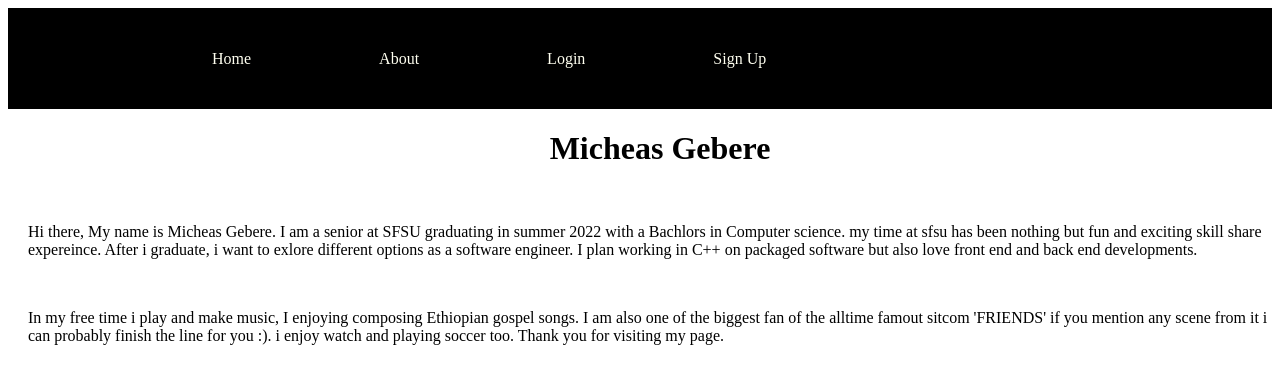
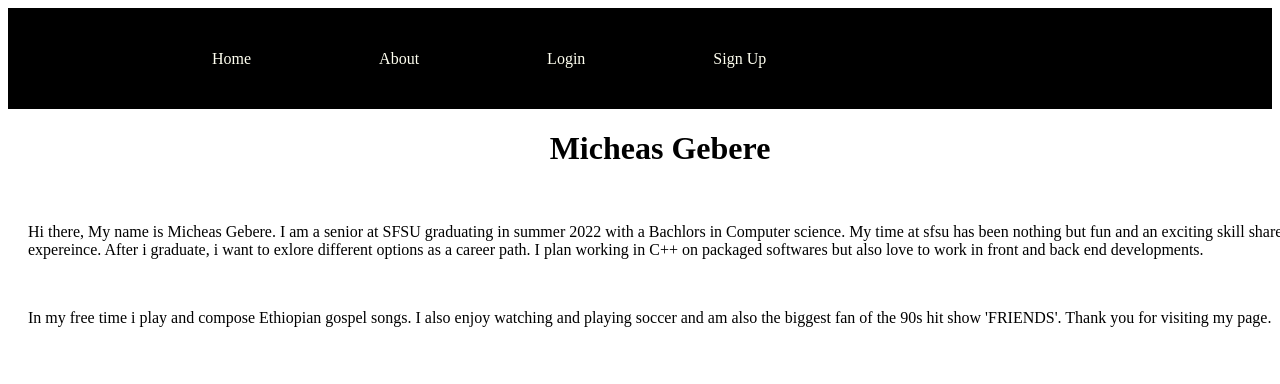
Before and after one commit to DrashtiShah23/online-marketplace-GatorXchange, a React (Create React App) app in the folder application/client/: page /AboutMicheas in a window 1280 px wide. Shown: the top 384 px of the page. Built offline with nearby package versions, Linux system fonts and the light colour scheme.

Commit message:
updated about me page

```diff
--- a/application/client/src/pages/About/AboutMicheas.js
+++ b/application/client/src/pages/About/AboutMicheas.js
@@ -13,13 +13,14 @@ const AboutMicheas = () => {
     <div>
       <p>
         Hi there, My name is Micheas Gebere. I am a senior at SFSU graduating in summer 2022 with a Bachlors in Computer science.
-        my time at sfsu has been nothing but fun and exciting skill share expereince. After i graduate, i want to exlore different
-        options as a software engineer. I plan working in C++ on packaged software but also love front end and back end developments.
+        My time at sfsu has been nothing but fun and an exciting skill share expereince. After i graduate, i want to exlore different
+        options as a career path. I plan working in C++ on packaged softwares but also love to work in front and back end developments.
       </p>
       <br />
       <p>
-       In my free time i play and make music, I enjoying composing Ethiopian gospel songs. I am also one of the biggest fan of the alltime
-       famout sitcom 'FRIENDS' if you mention any scene from it i can probably finish the line for you :). i enjoy watch and playing soccer too.
+       In my free time i play and compose Ethiopian gospel songs. I also enjoy watching and playing soccer and am also
+       the biggest fan of the 90s hit show 'FRIENDS'.
+
        Thank you for visiting my page.
       </p>
     </div>
```
